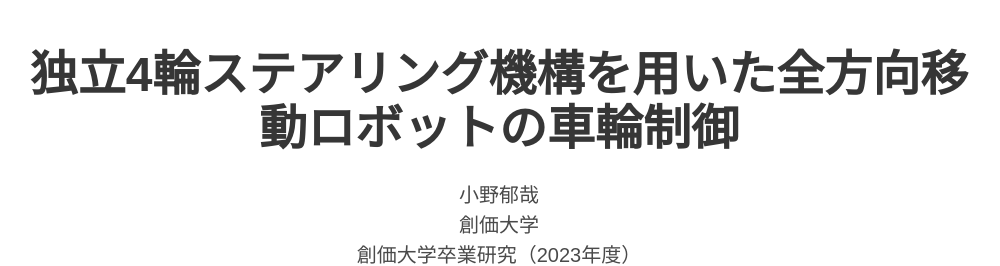
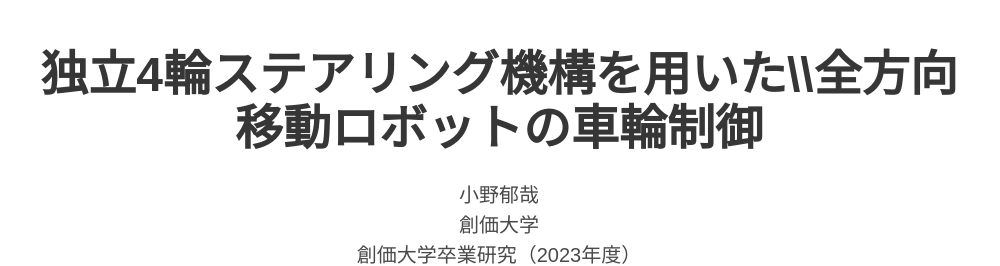
Before and after one commit to OnoFumiya/omnidirectional_mobile_robot, a plain HTML site: page index.html in a window 1280 px wide. Shown: the top 266 px of the page, without its empty margins (141-1141 px from the left). Drawn offline with nearby package versions, Linux system fonts and the light colour scheme; some icons are missing; a web font is replaced by a local one.

Commit message:
update text

```diff
--- a/index.html
+++ b/index.html
@@ -52,7 +52,7 @@
       <div class="container is-max-desktop">
         <div class="columns is-centered">
           <div class="column has-text-centered">
-            <h1 class="title is-1 publication-title">独立4輪ステアリング機構を用いた全方向移動ロボットの車輪制御</h1>
+            <h1 class="title is-1 publication-title">独立4輪ステアリング機構を用いた\\全方向移動ロボットの車輪制御</h1>
             <div class="is-size-5 publication-authors">
               <!-- Paper authors -->
               <!-- <span class="author-block">
```
